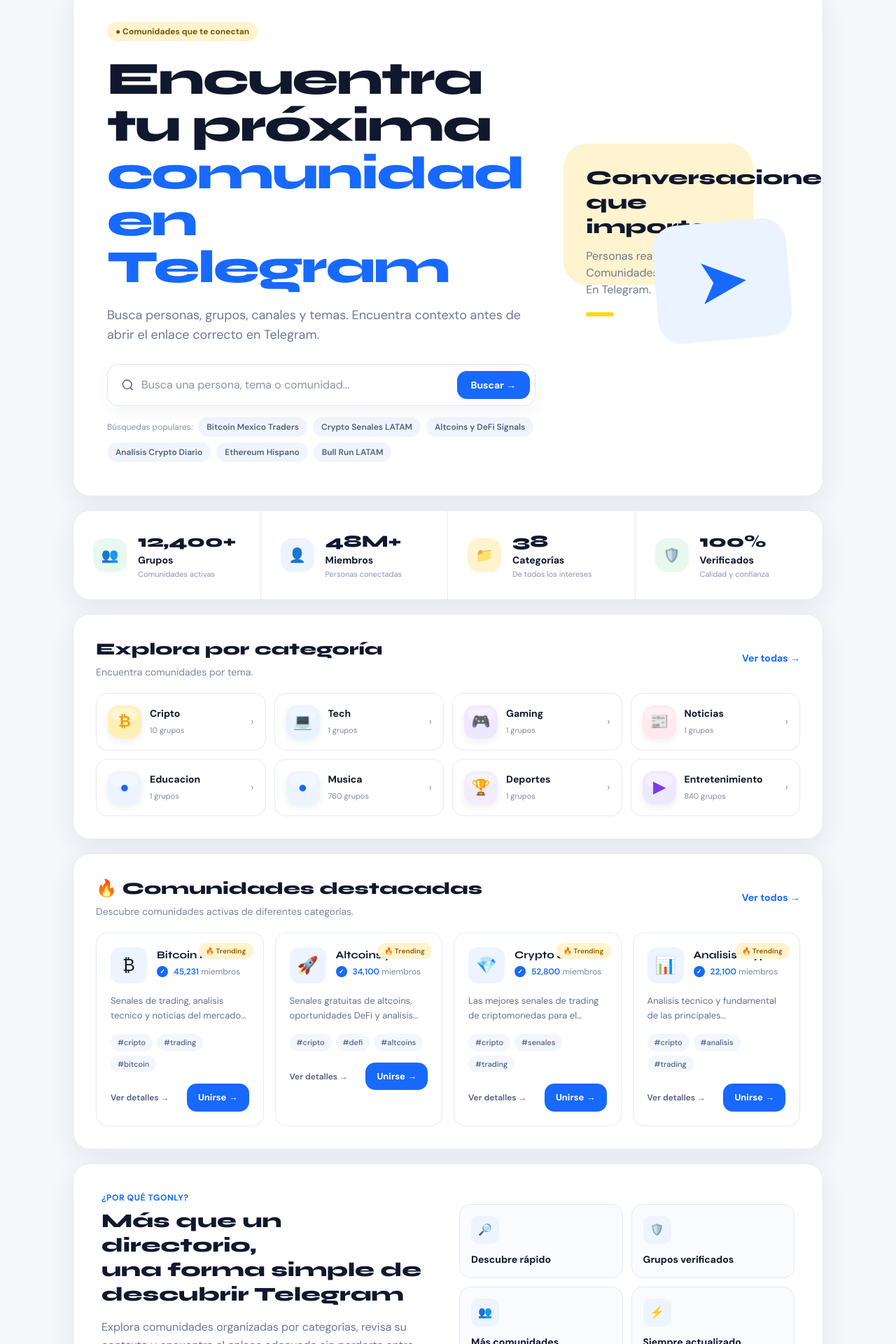
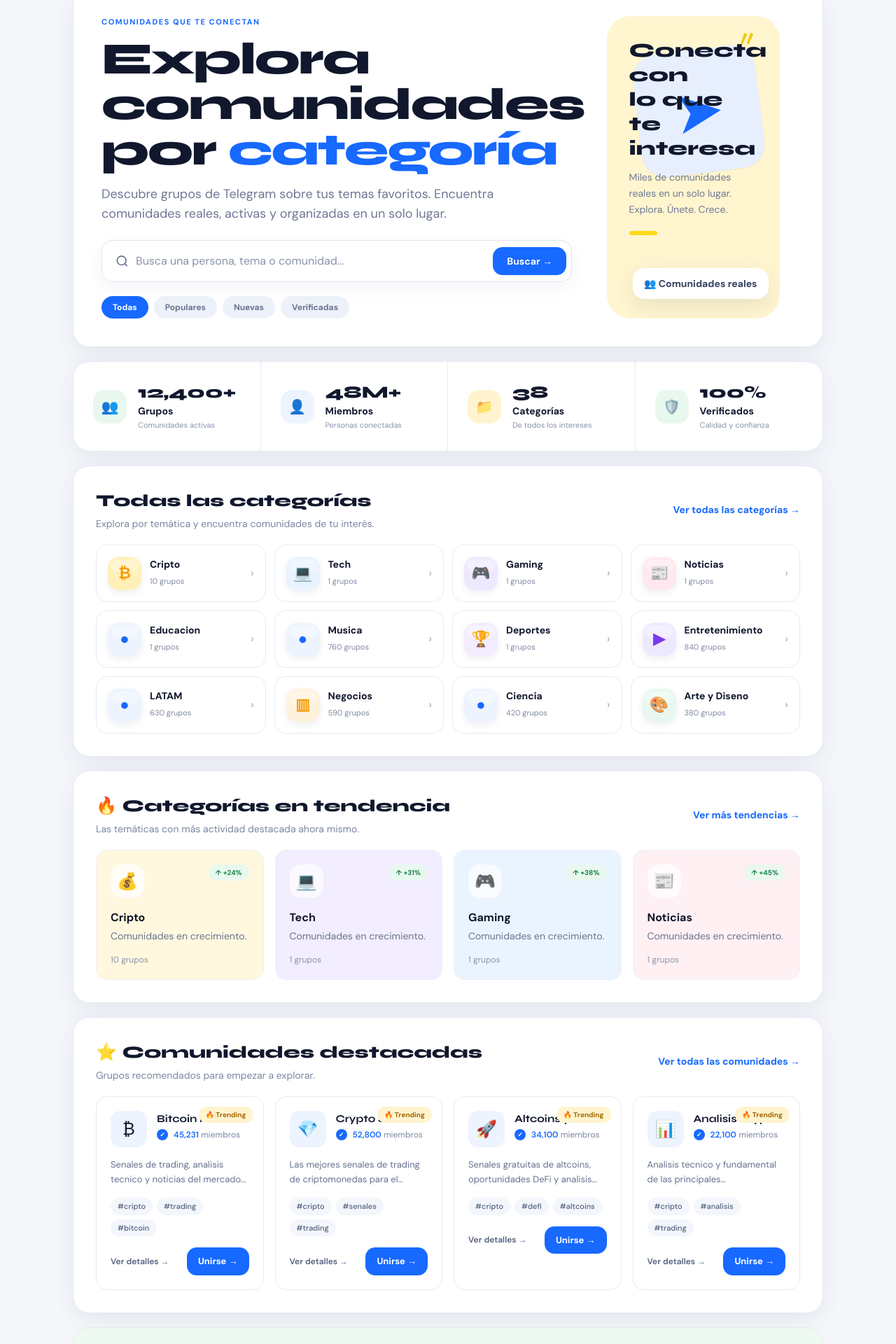
Before and after one commit to gaelnav1/tgonly, a Next.js app: page / in a window 1280 px wide. Shown: the part 130-2050 px from the top of the page at 70% size. Built offline with nearby package versions, Linux system fonts and the light colour scheme; no server answers; the database is empty.

Commit message:
Design: apply reference structure to homepage

```diff
--- a/app/page.tsx
+++ b/app/page.tsx
@@ -75,9 +75,7 @@
 
 export default async function Home() {
   const [categories, groups] = await Promise.all([getAllCategories(), getAllGroups()])
-  const trendingGroups = groups.filter(g => g.trending).slice(0, 4)
-  const featuredGroups = [...groups].sort((a,b)=>(b.score??0)-(a.score??0)).slice(0, 6)
-  const quickLinks = featuredGroups.slice(0, 6)
+  const featuredGroups = [...groups].sort((a,b)=>(Number(Boolean(b.trending))-Number(Boolean(a.trending))) || ((b.score??0)-(a.score??0))).slice(0,4)
 
   return (
     <>
@@ -85,40 +83,38 @@
       <div className="min-h-screen bg-[#f5f7fb] text-[#11182d]">
         <Navbar />
 
-        <main className="max-w-6xl mx-auto px-4 sm:px-6 lg:px-10 pt-28 pb-16">
-          <section className="tg-surface overflow-hidden p-6 sm:p-10 lg:p-12 mb-5">
-            <div className="grid lg:grid-cols-[1.3fr_.7fr] gap-8 items-center">
+        <main className="max-w-6xl mx-auto px-4 sm:px-6 lg:px-10 pt-28 pb-10">
+          <section className="tg-surface p-6 sm:p-8 lg:p-10 mb-5 overflow-hidden">
+            <div className="grid lg:grid-cols-[1.08fr_.92fr] gap-8 items-stretch">
               <div>
-                <div className="inline-flex items-center gap-2 bg-[#fff4cf] text-[#765d00] rounded-full px-3 py-1.5 text-xs font-bold mb-5">
-                  ● Comunidades que te conectan
+                <p className="text-[11px] font-extrabold uppercase tracking-[.14em] text-[#1769ff] mb-3">Comunidades que te conectan</p>
+                <h1 className="font-syne font-extrabold text-[clamp(40px,6vw,64px)] leading-[1.02] tracking-[-2px] mb-4">
+                  Explora comunidades<br/>por <span className="text-[#1769ff]">categoría</span>
+                </h1>
+                <p className="text-[#6f7894] text-base sm:text-lg max-w-2xl mb-6">
+                  Descubre grupos de Telegram sobre tus temas favoritos. Encuentra comunidades reales, activas y organizadas en un solo lugar.
+                </p>
+
+                <div className="max-w-2xl">
+                  <SearchBar />
                 </div>
-                <h1 className="font-syne font-extrabold text-[clamp(38px,6vw,66px)] leading-[1.02] tracking-[-2px] mb-5">
-                  Encuentra tu próxima<br/><span className="text-[#1769ff]">comunidad en Telegram</span>
-                </h1>
-                <p className="text-[#6f7894] text-base sm:text-lg max-w-2xl mb-7">
-                  Busca personas, grupos, canales y temas. Encuentra contexto antes de abrir el enlace correcto en Telegram.
-                </p>
-                <SearchBar />
-                {quickLinks.length > 0 && (
-                  <div className="flex flex-wrap gap-2 mt-4 items-center">
-                    <span className="text-xs text-[#8a94ac]">Búsquedas populares:</span>
-                    {quickLinks.map(g => (
-                      <Link key={g.name} href={`/grupos/${g.category}/${g.name.toLowerCase().normalize('NFD').replace(/[\u0300-\u036f]/g,'').replace(/[^a-z0-9]+/g,'-').replace(/(^-|-$)/g,'')}`}
-                        className="text-xs font-semibold text-[#53607e] bg-[#f1f5fb] rounded-full px-3 py-1.5 hover:text-[#1769ff]">
-                        {g.name}
-                      </Link>
-                    ))}
-                  </div>
-                )}
+
+                <div className="flex flex-wrap gap-2 mt-5">
+                  {['Todas','Populares','Nuevas','Verificadas'].map((t,i)=>(
+                    <span key={t} className={`rounded-full px-4 py-2 text-xs font-bold ${i===0?'bg-[#1769ff] text-white':'bg-[#edf2fa] text-[#68738e]'}`}>{t}</span>
+                  ))}
+                </div>
               </div>
 
-              <div className="relative min-h-[280px] hidden lg:block">
-                <div className="absolute top-0 left-2 w-[82%] h-[72%] rounded-[34px] bg-[#fff4cf] p-8">
-                  <p className="font-syne font-extrabold text-[28px] leading-tight">Conversaciones<br/>que importan</p>
-                  <p className="text-[#6f7894] mt-3">Personas reales.<br/>Comunidades reales.<br/>En Telegram.</p>
-                  <div className="w-10 h-1.5 rounded-full bg-[#ffd91a] mt-5" />
+              <div className="relative min-h-[300px] rounded-[34px] bg-[#fff5cf] overflow-hidden p-8">
+                <div className="relative z-10 max-w-[220px]">
+                  <h2 className="font-syne font-extrabold text-[28px] leading-tight">Conecta con<br/>lo que te interesa</h2>
+                  <p className="text-[#6f7894] mt-3 text-sm leading-relaxed">Miles de comunidades reales en un solo lugar.<br/>Explora. Únete. Crece.</p>
+                  <div className="w-10 h-1.5 rounded-full bg-[#ffd91a] mt-5"/>
                 </div>
-                <div className="absolute bottom-0 right-0 w-[58%] h-[60%] rounded-[34px] bg-[#eaf3ff] rotate-[-5deg] flex items-center justify-center text-[92px] text-[#1769ff] shadow-sm">➤</div>
+                <div className="absolute right-7 top-12 w-44 h-44 rounded-[34px] bg-[#e7efff] rotate-[-7deg] flex items-center justify-center text-[86px] text-[#1769ff] shadow-sm">➤</div>
+                <div className="absolute right-4 bottom-7 rounded-2xl bg-white shadow-[0_10px_28px_rgba(39,56,95,.10)] px-4 py-3 text-sm font-bold text-[#34405f]">👥 Comunidades reales</div>
+                <div className="absolute right-8 top-4 text-[#f1c900] text-3xl font-black">〃</div>
               </div>
             </div>
           </section>
@@ -132,45 +128,69 @@
             ))}
           </section>
 
-          <section id="categories" className="tg-surface p-6 sm:p-8 mb-5">
+          <section className="tg-surface p-6 sm:p-8 mb-5">
             <div className="flex items-center justify-between mb-5">
-              <div><h2 className="font-syne font-extrabold text-[24px]">Explora por categoría</h2><p className="text-sm text-[#7b86a1] mt-1">Encuentra comunidades por tema.</p></div>
-              <Link href="/grupos" className="text-[#1769ff] text-sm font-bold">Ver todas →</Link>
+              <div>
+                <h2 className="font-syne font-extrabold text-[24px]">Todas las categorías</h2>
+                <p className="text-sm text-[#7b86a1] mt-1">Explora por temática y encuentra comunidades de tu interés.</p>
+              </div>
+              <Link href="/grupos" className="text-[#1769ff] text-sm font-bold">Ver todas las categorías →</Link>
             </div>
-            <CategoryGrid categories={categories.slice(0,8)} />
+            <CategoryGrid categories={categories.slice(0,12)} />
           </section>
 
-          <section id="trending" className="tg-surface p-6 sm:p-8 mb-5">
+          <section className="tg-surface p-6 sm:p-8 mb-5">
             <div className="flex items-center justify-between mb-5">
-              <div><h2 className="font-syne font-extrabold text-[24px]">🔥 Comunidades destacadas</h2><p className="text-sm text-[#7b86a1] mt-1">Descubre comunidades activas de diferentes categorías.</p></div>
-              <Link href="/grupos" className="text-[#1769ff] text-sm font-bold">Ver todos →</Link>
+              <div>
+                <h2 className="font-syne font-extrabold text-[24px]">🔥 Categorías en tendencia</h2>
+                <p className="text-sm text-[#7b86a1] mt-1">Las temáticas con más actividad destacada ahora mismo.</p>
+              </div>
+              <Link href="/grupos" className="text-[#1769ff] text-sm font-bold">Ver más tendencias →</Link>
             </div>
+
             <div className="grid grid-cols-1 md:grid-cols-2 lg:grid-cols-4 gap-4">
-              {(trendingGroups.length ? trendingGroups : featuredGroups.slice(0,4)).map(g => <GroupCard key={g.name} group={g} />)}
+              {categories.slice(0,4).map((cat,i)=>{
+                const pastel=['#fff8de','#f2edff','#eaf4ff','#fff0f4'][i%4]
+                return (
+                  <Link key={cat.slug} href={`/grupos/${cat.slug}`} className="rounded-2xl p-5 border border-[#edf0f5] hover:-translate-y-0.5 transition-all" style={{background:pastel}}>
+                    <div className="flex items-start justify-between gap-3">
+                      <div className="w-12 h-12 rounded-2xl bg-white/70 flex items-center justify-center text-2xl">{cat.emoji}</div>
+                      <span className="rounded-full bg-[#e9f8ee] px-2.5 py-1 text-[10px] font-bold text-[#17834d]">↑ +{24+i*7}%</span>
+                    </div>
+                    <h3 className="font-bold mt-4">{cat.name}</h3>
+                    <p className="text-sm text-[#69758f] mt-1">Comunidades en crecimiento.</p>
+                    <p className="text-xs text-[#8a94ac] mt-4">{cat.count} grupos</p>
+                  </Link>
+                )
+              })}
             </div>
           </section>
 
-          <section className="tg-surface p-7 sm:p-10 mb-5 grid md:grid-cols-2 gap-8 items-center">
-            <div>
-              <p className="text-xs font-bold text-[#1769ff] uppercase tracking-wider mb-2">¿Por qué TGOnly?</p>
-              <h2 className="font-syne font-extrabold text-[28px] leading-tight mb-4">Más que un directorio,<br/>una forma simple de descubrir Telegram</h2>
-              <p className="text-[#6f7894] leading-relaxed">Explora comunidades organizadas por categorías, revisa su contexto y encuentra el enlace adecuado sin perderte entre resultados.</p>
+          <section className="tg-surface p-6 sm:p-8 mb-5">
+            <div className="flex items-center justify-between mb-5">
+              <div>
+                <h2 className="font-syne font-extrabold text-[24px]">⭐ Comunidades destacadas</h2>
+                <p className="text-sm text-[#7b86a1] mt-1">Grupos recomendados para empezar a explorar.</p>
+              </div>
+              <Link href="/buscar" className="text-[#1769ff] text-sm font-bold">Ver todas las comunidades →</Link>
             </div>
-            <div className="grid grid-cols-2 gap-3">
-              {[['🔎','Descubre rápido'],['🛡️','Grupos verificados'],['👥','Más comunidades'],['⚡','Siempre actualizado']].map(([i,t],idx)=><div key={t} className="rounded-2xl border border-[#e6eaf2] p-4 bg-[#f9fbff]"><div className="w-10 h-10 rounded-xl bg-[#edf4ff] flex items-center justify-center mb-3">{i}</div><p className="font-bold text-sm">{t}</p></div>)}
+            <div className="grid grid-cols-1 md:grid-cols-2 lg:grid-cols-4 gap-4">
+              {featuredGroups.map(g => <GroupCard key={g.name} group={g} />)}
             </div>
           </section>
 
-
-
+          <section className="rounded-3xl border border-[#e2eee6] bg-[#edf9f1] p-6 sm:p-7 flex flex-col md:flex-row gap-6 md:items-center md:justify-between">
+            <div>
+              <div className="font-syne font-extrabold text-xl">TGOnly</div>
+              <p className="text-sm text-[#6f7894] mt-1 max-w-xl">Grupos y comunidades de Telegram en español para México, Argentina, Colombia y toda Latinoamérica.</p>
+            </div>
+            <div className="flex flex-wrap gap-5 text-sm text-[#66718d]">
+              <Link href="/grupos">Explorar</Link>
+              <Link href="/agregar">Agregar grupo</Link>
+              <Link href="/buscar">Buscar</Link>
+            </div>
+          </section>
         </main>
-
-        <footer className="max-w-6xl mx-auto px-4 sm:px-6 lg:px-10 pb-8">
-          <div className="rounded-3xl bg-[#edf9f1] border border-[#e2eee6] p-6 flex flex-col md:flex-row gap-5 md:items-center md:justify-between">
-            <div className="font-syne font-extrabold text-xl">TGOnly <span className="text-sm font-normal text-[#6f7894] ml-2">Grupos y comunidades de Telegram en español para México, Argentina, Colombia y toda Latinoamérica.</span></div>
-            <div className="flex flex-wrap gap-5 text-sm text-[#66718d]"><Link href="/grupos">Explorar</Link><Link href="/agregar">Agregar grupo</Link><Link href="/buscar">Buscar</Link></div>
-          </div>
-        </footer>
       </div>
     </>
   )
```
